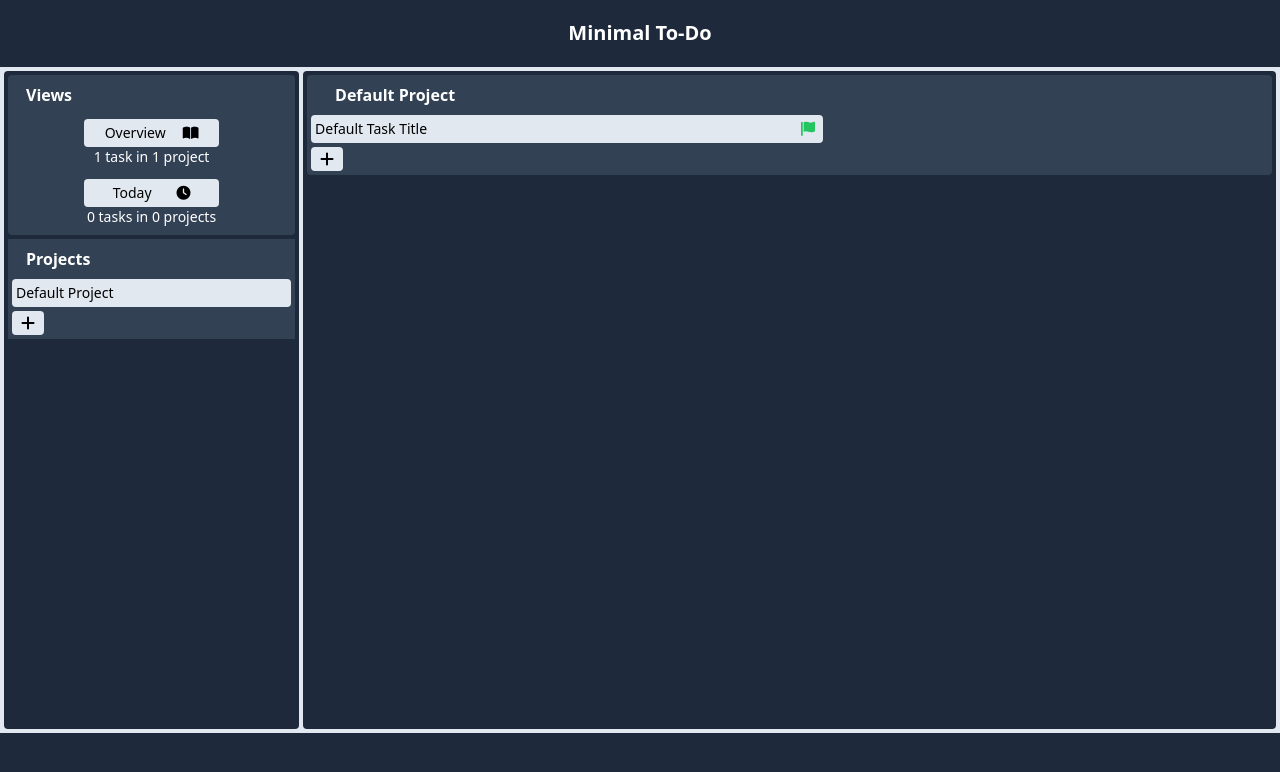
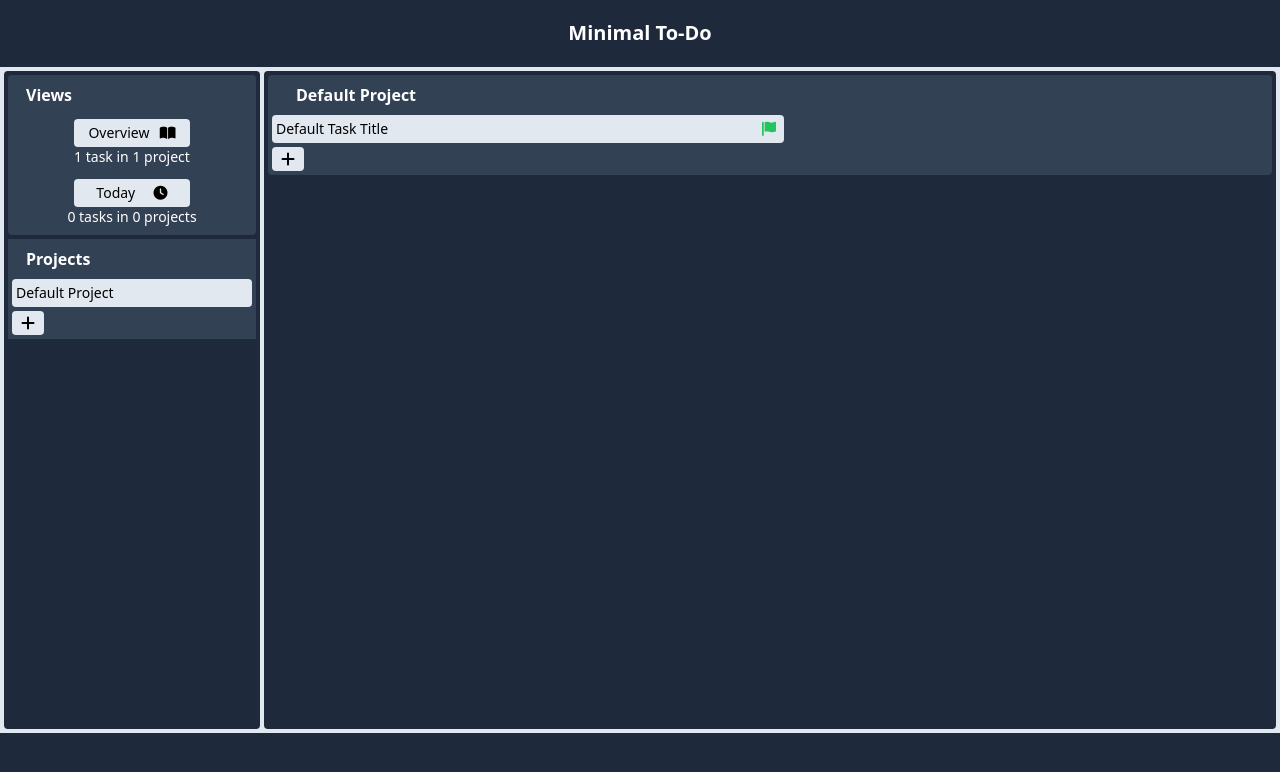
Before and after one commit to nekoLiav/to-do-list, a website built with webpack: page src/index.html in a window 1280 px wide. Built offline with nearby package versions, Linux system fonts and the light colour scheme.

Commit message:
final tweak for mobile responsiveness

```diff
--- a/src/index.html
+++ b/src/index.html
@@ -10,8 +10,7 @@
     <p class="text-xl font-bold text-white">Minimal To-Do</p>
   </header>
   <div class="flex flex-col h-full gap-1 p-1 sm:flex-row overflow-clip">
-    <div id="side"
-      class="flex max-h-[333px] sm:max-h-full flex-col p-1 rounded w-full min-w-[256px] sm:w-96 bg-slate-800">
+    <div id="side" class="flex max-h-[333px] sm:max-h-full flex-col p-1 rounded min-w-[256px] bg-slate-800">
       <div id="side-views" class="flex flex-col items-center gap-1 p-1 rounded bg-slate-700">
         <p class="w-full p-1 ml-5 font-bold text-white">Views</p>
         <div class="flex flex-col items-center w-full p-1">
@@ -25,7 +24,8 @@
           <p id="today-info" class="text-sm text-white"></p>
         </div>
       </div>
-      <div id="side-projects" class="flex flex-col items-center w-full gap-1 p-1 mt-1 overflow-y-auto bg-slate-700">
+      <div id="side-projects"
+        class="flex flex-col items-center w-full gap-1 p-1 mt-1 overflow-x-hidden overflow-y-auto bg-slate-700">
         <p class="w-full p-1 ml-5 font-bold text-white">Projects</p>
         <div id="side-project-anchor" class="flex flex-col w-full gap-1"></div>
         <button id="project-add-button"
```
Also changed, not shown: dist/bundle.css, dist/index.html.
